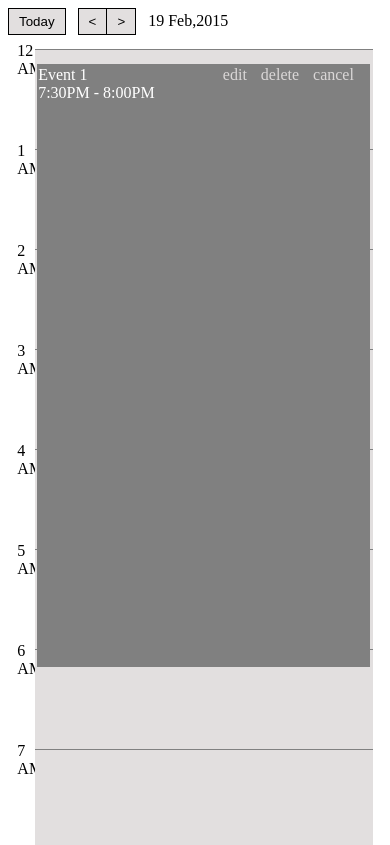
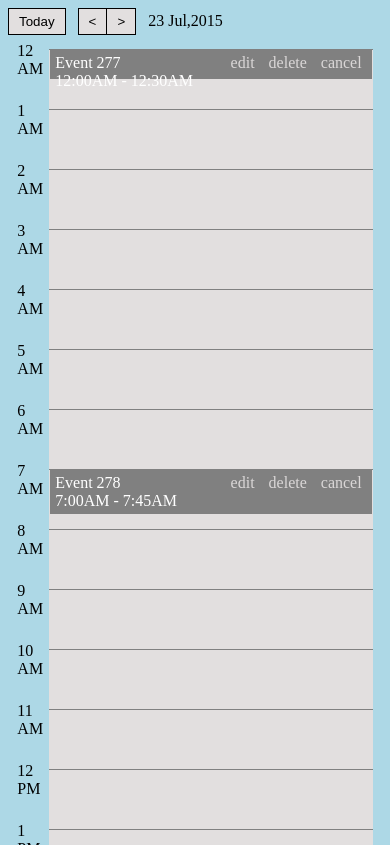
Before and after one commit to gopinathshiva/angular-calendar, a website: page index.html in a window 390 px wide. Shown: the top 845 px of the page. Drawn offline with Linux system fonts and the light colour scheme.

Commit message:
added functionality for showing events on respective days

```diff
--- a/app.js
+++ b/app.js
@@ -7,9 +7,31 @@ app.controller('myCtrl', function($scope,myService) {
     $scope.eventContainers = new Array(24);
     $scope.times = myService.getTimes();
 
-    $scope.getStartTime = function(startDate){
-        var date = new Date(startDate);
-        return date.getMilliseconds();
+    $scope.onClickToday = function(){
+        if(+$scope.currentDate.setHours(0,0,0,0) === +new Date().setHours(0,0,0,0))
+            return;
+
+        $scope.currentDate = new Date();
+        $scope.currentEventDatas = myService.getCurrentDayDatas($scope.currentDate,eventDatas);
+    };
+
+    $scope.previousDay = function(){
+        $scope.currentDate.addDays(-1);
+        $scope.currentEventDatas = myService.getCurrentDayDatas($scope.currentDate,eventDatas);
+    };
+
+    $scope.nextDay = function(){
+        $scope.currentDate.addDays(1);
+        $scope.currentEventDatas = myService.getCurrentDayDatas($scope.currentDate,eventDatas);
+    };
+
+    $scope.onMouseOver = function(){
+        debugger
+        angular.element(this).addClass('highlight-event');
+    };
+
+    $scope.onMouseLeave = function(){
+        angular.element(this).removeClass('highlight-event');
     };
 
     $scope.getEventTime = function(date){
@@ -17,16 +39,13 @@ app.controller('myCtrl', function($scope,myService) {
             return new Date(date);
     };
 
-    $scope.getEndTime = function(endDate){
-
+    $scope.getEventDatas = function(){
+        $scope.currentDate = new Date();
+        myService.get().then(function(data){
+           eventDatas = data.data;
+           $scope.currentEventDatas = myService.getCurrentDayDatas(new Date(),eventDatas);
+        });
     };
-
-    myService.get().then(function(data){
-        eventDatas = data.data;
-        $scope.currentEventDatas = myService.getCurrentDayDatas(new Date('Sun May 24 2015 01:00:00 GMT+0530 (IST)'),eventDatas);
-        $scope.test = $scope.currentEventDatas[0];
-        debugger
-    });
 });
 
 app.service('myService', function($http) {
@@ -54,12 +73,29 @@ app.service('myService', function($http) {
        console.time('exec');
        currentDate.setHours(0,0,0,0);
        var currentDayDatas = _.filter(allEventDatas, function(data){
+           //debugger
            var date = new Date(data.startTime);
-           date.setHours(0,0,0,0);
-           return +currentDate===+date;
+           var temp = new Date(data.startTime);
+           temp.setHours(0,0,0,0);
+           if(+currentDate===+temp){
+               data.marginTop = date.getHours()*60;
+               data.marginTop+=date.getMinutes();
+               var endDate = new Date(data.endTime);
+               data.height = endDate.getHours()*60;
+               data.height+=endDate.getMinutes();
+               data.height -= data.marginTop;
+               return data;
+           }
        });
        console.timeEnd('exec');
        return currentDayDatas;
     };
     return api;
 });
+
+Date.prototype.addDays = function (n) {
+    var time = this.getTime();
+    var changedDate = new Date(time + (n * 24 * 60 * 60 * 1000));
+    this.setTime(changedDate.getTime());
+    return this;
+};
--- a/index.html
+++ b/index.html
@@ -2,27 +2,14 @@
 <html>
     <head>
         <link rel="stylesheet" type="text/css" href="./style.css">
+        <meta name="viewport" content="width=device-width" />
     </head>
     <body ng-app="myApp">
-        <div ng-controller="myCtrl">
-            <button class="button" ng-click="onClickToday">Today</button>&nbsp&nbsp
+        <div ng-controller="myCtrl" ng-init='getEventDatas()'>
+            <button class="button" ng-click="onClickToday()">Today</button>&nbsp&nbsp
             <button class="button" ng-click="previousDay()"><</button>
             <button class="button mrgleft-5" ng-click="nextDay()">></button>&nbsp&nbsp
-            <span>19 Feb,2015</span>
-            <!-- <div class="calendar-list-container">
-                    <div class="parent-event-container">
-                            <div class="event-time">8 AM</div>
-                            <div class="event-container">
-
-                            </div>
-                    </div>
-                    <div class="parent-event-container">
-                            <div class="event-time">8 AM</div>
-                            <div class="event-container">
-
-                            </div>
-                    </div>
-            </div> -->
+            <span ng-bind="currentDate|date:'d MMM,yyyy'"></span>
 
             <div class="calendar-list-container">
                 <div class="event-time-container">
@@ -30,10 +17,11 @@
                     </div>
                 </div>
                 <div class="event-container">
-                    <div class="event-details">
+                    <!-- margin-top: start time ; height: end time -->
+                    <div ng-mouseover="onMouseOver()" ng-mouseleave="onMouseLeave()" ng-repeat='currentEventData in currentEventDatas track by $index' class="event-details" ng-style="{'margin-top':currentEventData.marginTop+'px', 'height':currentEventData.height+'px'}">
                         <div class="event-text">
-                            <span ng-bind="test.title"></span><br>
-                            <span ng-bind="getEventTime(test.startTime) | date:'h:mma'"></span> - <span ng-bind="getEventTime(test.endTime) | date:'h:mma'"></span>
+                            <span ng-bind="currentEventData.title"></span><br>
+                            <span ng-bind="getEventTime(currentEventData.startTime) | date:'h:mma'"></span> - <span ng-bind="getEventTime(currentEventData.endTime) | date:'h:mma'"></span>
                         </div>
                         <div class="event-controls">
                             <span>edit</span>
@@ -42,7 +30,6 @@
                         </div>
                     </div>
                     <div ng-repeat="event in eventContainers track by $index" class="event">
-
                     </div>
                 </div>
             </div>
--- a/style.css
+++ b/style.css
@@ -1,7 +1,10 @@
+
+
 .button{
   background-color: rgb(226, 223, 223);
   padding: 5px 10px;
   border: 1px solid black;
+  cursor: pointer;
 }
 
 .mrgleft-5{
@@ -18,7 +21,7 @@
 .event-time{
 	width: 5%;
 	float: left;
-	height: 100px;
+	height: 120px;
 }
 
 .parent-event-container{
@@ -27,7 +30,7 @@
 
 .event-container{
 	width: 93%;
-	height: 100px;
+	height: 120px;
 	float: left;
 	border-top: 1px solid black;
 	background-color: rgb(226, 223, 223);
@@ -47,11 +50,11 @@
 }
 
 .event-time{
-	height: 100px;
+	height: 60px;
 }
 
 .event{
-        height:99px;
+        height: 59px;
 }
 
 .event{
@@ -62,26 +65,46 @@
 .event-details{
 	position: absolute;
 	background-color: gray;
-	width: 98%;
-	margin-left: 0.5%;
-	margin-right: 0.5%;
-	height: 25%;
+	width: 99.4%;
+	margin-left: 0.3%;
+	margin-right: 0.3%;
 	margin-top: 15px;
-
-	padding: .4%;
         color: white;
 }
 
 .event-text{
     float:left;
+    padding: 5px;
 }
 
 .event-controls{
-    float: right;
-    margin-right: 10px;
+    position: absolute;
+    right: 0px;
+    margin: 0px;
+    padding: 5px;
 }
 
 .event-controls>span{
     padding: 5px;
     color:rgb(218, 215, 215);
 }
+
+.highlight-event{
+    z-index: 100;
+    box-shadow: 0 0 6px blue;
+}
+
+@media screen and (max-width: 680px) {
+    .event-time-container{
+	width: 9%;
+    }
+    .event-container{
+	width: 91%;
+    }
+    body{
+        background-color: lightblue;
+    }
+    .event-controls{
+
+    }
+}
```
